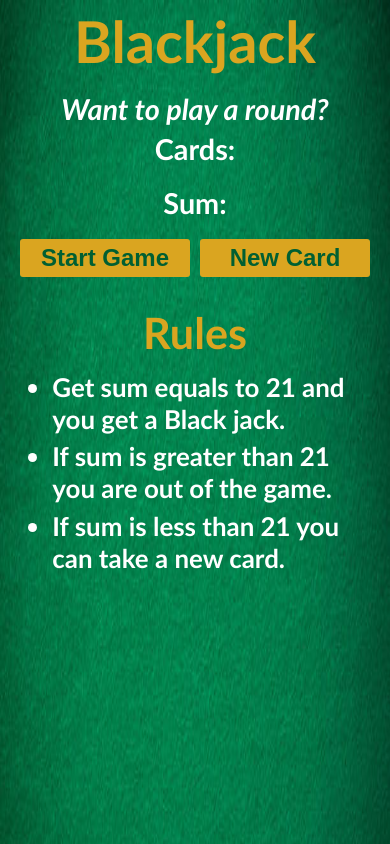
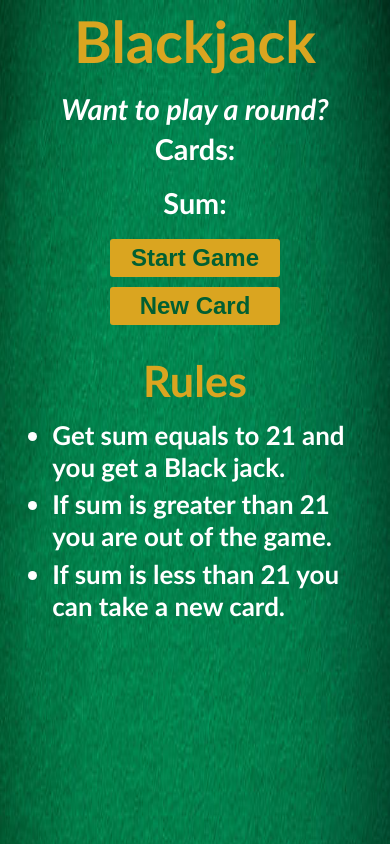
Before and after one commit to ritikanubhav/Blackjack, a plain HTML site: page index.html in a window 390 px wide. Drawn offline with Linux system fonts and the light colour scheme.

Commit message:
resposive

```diff
--- a/style.css
+++ b/style.css
@@ -65,10 +65,10 @@ button{
     justify-content: center;
 
 }
-@media only screen and (max-width:450px){
+@media only screen and (max-width:500px){
     body{
         font-size:1.8rem;
-        background-size:100vw 140vh;
+        background-size:100vw 145vh;
         align-items:center;
     }
     #message-el {
@@ -86,4 +86,7 @@ button{
         width:90px;
         height:130px;
     }
+    .btn-container{
+        flex-direction: column;
+    }
 }
```
